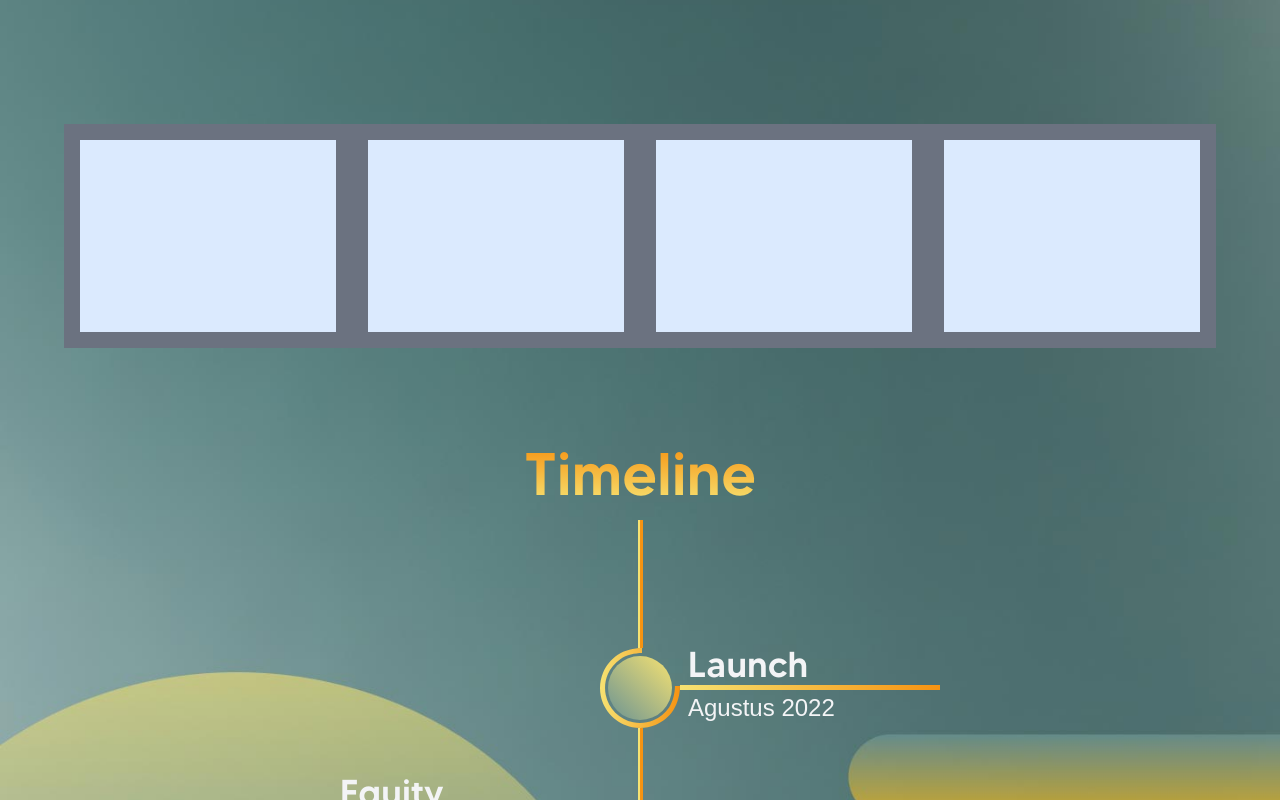
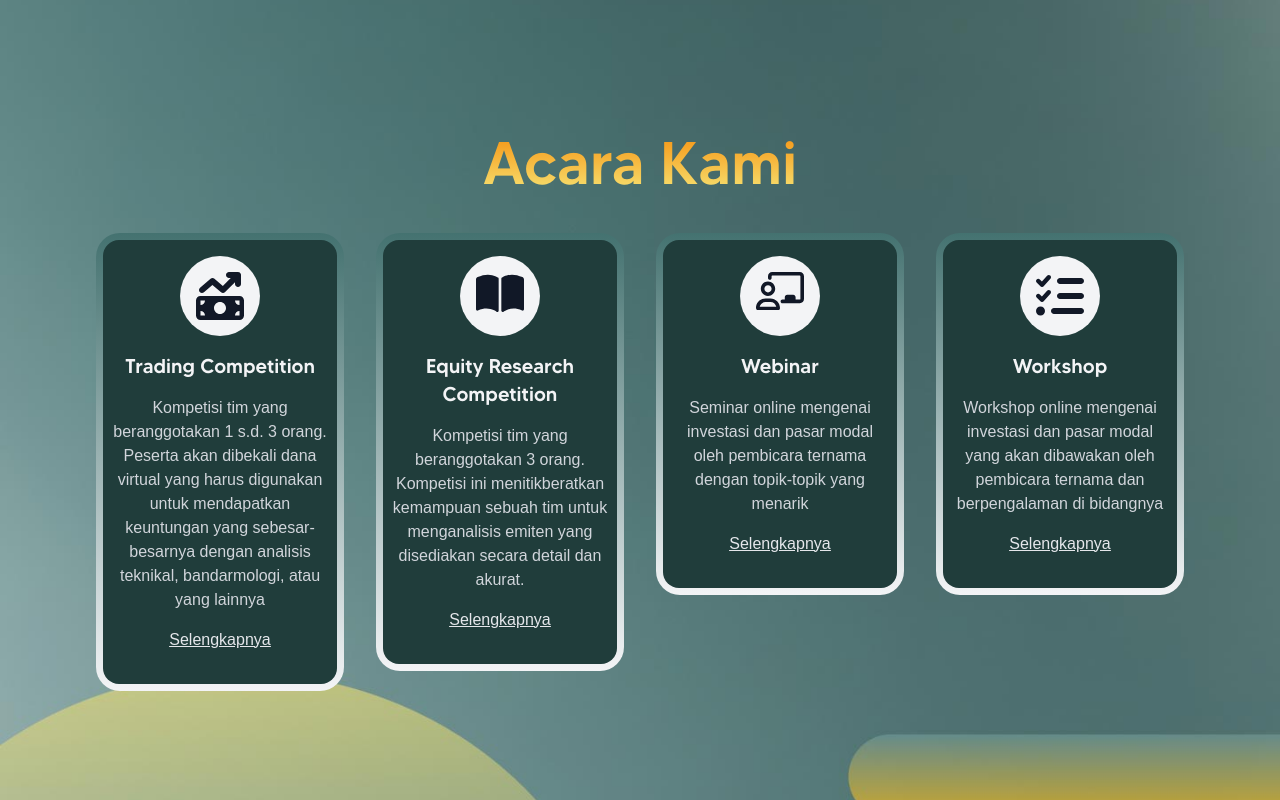
Before and after one commit to akbarmridho/infest-2022, a Next.js app: page / in a window 1280 px wide. Shown: the part 1640-2440 px from the top of the page. Built offline with nearby package versions, Linux system fonts and the light colour scheme; grey boxes are pictures that could not be loaded.

Commit message:
acara kami card and main banner

```diff
--- a/components/Card.tsx
+++ b/components/Card.tsx
@@ -1,7 +1,26 @@
-const Card = () => {
+import Link from 'next/link'
+import { ReactNode } from 'react'
+
+interface Props {
+    children: ReactNode,
+    title: string,
+    content: string,
+    href: string
+}
+
+const Card = ( {children, title, content, href } : Props) => {
     return (
-        <div className="basis-1/2 lg:basis-1/4 p-4">
-            <div className='bg-blue-100 h-48'></div>
+        <div className="w-[280px] p-4">
+            <div className="p-[7px] rounded-3xl bg-gradient-to-b from-tgreen-200 to-gray-100">
+                <div className='bg-tgreen-300 rounded-2xl w-full h-full py-4 px-2 text-gray-100'>
+                    <div className='bg-gray-100 h-20 w-20 rounded-full p-4 fill-gray-900 mx-auto'>
+                        { children }
+                    </div>
+                    <h3 className='font-tommy text-xl text-center my-4'> { title }</h3>
+                    <p className='text-center text-md text-gray-300'> { content }</p>
+                    <p className='text-center text-gray-200 underline my-4'><Link href={href}>Selengkapnya</Link></p>
+                </div>
+            </div>
         </div>
     )
 }
--- a/components/CardDeck.tsx
+++ b/components/CardDeck.tsx
@@ -1,13 +1,59 @@
 import Card from "./Card";
 
-const CardDeck = () => {
+interface Props {
+    events: {
+        title: string,
+        content: string,
+        href: string
+    }[]
+}
+
+const TradeIcon = () => {
+    return (<svg xmlns="http://www.w3.org/2000/svg" viewBox="0 0 512 512">
+        <path d="M470.7 9.441C473.7 12.49 476 16 477.6 19.75C479.1 23.5 479.1 27.6 480 31.9V32V128C480 145.7 465.7 160 448 160C430.3 160 416 145.7 416 128V109.3L310.6 214.6C298.8 226.5 279.9 227.2 267.2 216.3L175.1 138.1L84.82 216.3C71.41 227.8 51.2 226.2 39.7 212.8C28.2 199.4 29.76 179.2 43.17 167.7L155.2 71.7C167.2 61.43 184.8 61.43 196.8 71.7L286.3 148.4L370.7 64H352C334.3 64 320 49.67 320 32C320 14.33 334.3 0 352 0H447.1C456.8 0 464.8 3.554 470.6 9.305L470.7 9.441zM0 304C0 277.5 21.49 256 48 256H464C490.5 256 512 277.5 512 304V464C512 490.5 490.5 512 464 512H48C21.49 512 0 490.5 0 464V304zM48 464H96C96 437.5 74.51 416 48 416V464zM48 304V352C74.51 352 96 330.5 96 304H48zM464 416C437.5 416 416 437.5 416 464H464V416zM416 304C416 330.5 437.5 352 464 352V304H416zM256 320C220.7 320 192 348.7 192 384C192 419.3 220.7 448 256 448C291.3 448 320 419.3 320 384C320 348.7 291.3 320 256 320z"/>
+    </svg>)
+}
+
+const ResearchIcon = () => {
+    return (<svg xmlns="http://www.w3.org/2000/svg" viewBox="0 0 576 512">
+        <path d="M144.3 32.04C106.9 31.29 63.7 41.44 18.6 61.29c-11.42 5.026-18.6 16.67-18.6 29.15l0 357.6c0 11.55 11.99 19.55 22.45 14.65c126.3-59.14 219.8 11 223.8 14.01C249.1 478.9 252.5 480 256 480c12.4 0 16-11.38 16-15.98V80.04c0-5.203-2.531-10.08-6.781-13.08C263.3 65.58 216.7 33.35 144.3 32.04zM557.4 61.29c-45.11-19.79-88.48-29.61-125.7-29.26c-72.44 1.312-118.1 33.55-120.9 34.92C306.5 69.96 304 74.83 304 80.04v383.1C304 468.4 307.5 480 320 480c3.484 0 6.938-1.125 9.781-3.328c3.925-3.018 97.44-73.16 223.8-14c10.46 4.896 22.45-3.105 22.45-14.65l.0001-357.6C575.1 77.97 568.8 66.31 557.4 61.29z"/>
+    </svg>)
+}
+
+const WebinarIcon = () => {
+    return (
+        <svg xmlns="http://www.w3.org/2000/svg" viewBox="0 0 640 512">
+            <path d="M192 352H128c-70.69 0-128 57.3-128 128c0 17.67 14.33 32 32 32h256c17.67 0 32-14.33 32-32C320 409.3 262.7 352 192 352zM49.61 464C57.04 427.5 89.37 400 128 400h64c38.63 0 70.96 27.53 78.39 64H49.61zM160 320c53.02 0 96-42.98 96-96c0-53.02-42.98-96-96-96C106.1 128 64 170.1 64 224C64 277 106.1 320 160 320zM160 176c26.47 0 48 21.53 48 48S186.5 272 160 272S112 250.5 112 224S133.5 176 160 176zM584 0H216C185.1 0 160 25.12 160 56V80c0 13.25 10.75 24 24 24S208 93.25 208 80V56c0-4.406 3.594-8 8-8h368c4.406 0 8 3.594 8 8v304c0 4.406-3.594 8-8 8H528v-32c0-17.67-14.33-32-32-32H416c-17.67 0-32 14.33-32 32v32h-32c-13.25 0-24 10.75-24 24S338.8 416 352 416h232c30.88 0 56-25.12 56-56v-304C640 25.12 614.9 0 584 0z"/>
+        </svg>
+    )
+}
+
+const WorkshopIcon = () => {
+    return (
+        <svg xmlns="http://www.w3.org/2000/svg" viewBox="0 0 512 512">
+            <path d="M152.1 38.16C161.9 47.03 162.7 62.2 153.8 72.06L81.84 152.1C77.43 156.9 71.21 159.8 64.63 159.1C58.05 160.2 51.69 157.6 47.03 152.1L7.029 112.1C-2.343 103.6-2.343 88.4 7.029 79.03C16.4 69.66 31.6 69.66 40.97 79.03L63.08 101.1L118.2 39.94C127 30.09 142.2 29.29 152.1 38.16V38.16zM152.1 198.2C161.9 207 162.7 222.2 153.8 232.1L81.84 312.1C77.43 316.9 71.21 319.8 64.63 319.1C58.05 320.2 51.69 317.6 47.03 312.1L7.029 272.1C-2.343 263.6-2.343 248.4 7.029 239C16.4 229.7 31.6 229.7 40.97 239L63.08 261.1L118.2 199.9C127 190.1 142.2 189.3 152.1 198.2V198.2zM224 96C224 78.33 238.3 64 256 64H480C497.7 64 512 78.33 512 96C512 113.7 497.7 128 480 128H256C238.3 128 224 113.7 224 96V96zM224 256C224 238.3 238.3 224 256 224H480C497.7 224 512 238.3 512 256C512 273.7 497.7 288 480 288H256C238.3 288 224 273.7 224 256zM160 416C160 398.3 174.3 384 192 384H480C497.7 384 512 398.3 512 416C512 433.7 497.7 448 480 448H192C174.3 448 160 433.7 160 416zM0 416C0 389.5 21.49 368 48 368C74.51 368 96 389.5 96 416C96 442.5 74.51 464 48 464C21.49 464 0 442.5 0 416z"/>
+        </svg>
+    )
+}
+
+const CardDeck = ({ events }: Props) => {
+    const icons = [TradeIcon(), ResearchIcon(), WebinarIcon(), WorkshopIcon()]
+
     return (
         <div className='flex justify-center'>
-            <div className='bg-gray-500 w-full mx flex flex-row flex-wrap'>
-                <Card/>
-                <Card/>
-                <Card/>
-                <Card/>
+            <div className="w-full mx">
+                <h2 className="h2 text-center text-gradient mb-4 lg:mb-6">Acara Kami</h2>
+                <div className='flex flex-row flex-wrap justify-center items-stretch'>
+                    {
+                        events.map((event, i) => {
+                            return (
+                                <Card title={event.title} content={event.content} href={event.href} key={i}>
+                                    { icons[i] }
+                                </Card>
+                            )
+                        })
+                    }
+                </div>
             </div>
         </div>
     )
--- a/components/FAQButton.tsx
+++ b/components/FAQButton.tsx
@@ -1,4 +1,4 @@
-import { MouseEventHandler, useState } from "react"
+import { MouseEventHandler } from "react"
 
 interface Props {
     currentActive: string,
--- a/components/LogoBanner.tsx
+++ b/components/LogoBanner.tsx
@@ -1,7 +1,15 @@
+import Image from "next/image"
+import logoImage from '../public/logo-with-text.png'
+
 const LogoBanner = () => {
     return (
         <div className='flex justify-center'>
-            <div className='bg-gray-500 w-full mx h-72'></div>
+            <div className='w-full mx'>
+                <div className="flex justify-center my-8">
+                    <Image src={logoImage} alt="Investment Festival (INFEST) 2022"/>
+                </div>
+                <h2 className="text-gray-100 text-4xl text-center">The Biggest Investment Festival Held by <br />KSEP ITB for Indonesia</h2>
+            </div>
         </div>
     )
 }
--- a/pages/index.tsx
+++ b/pages/index.tsx
@@ -51,7 +51,7 @@ const Home = ({
         <About title={about.title} content={about.content}/>
         <Theme title={theme.title} content={theme.content}/>
         <Teaser/>
-        <CardDeck />
+        <CardDeck events={events}/>
         <Timeline events={timeline}/>
         <FAQMultipleDeck items={qna}/>
         <Sponsor />
```
Also changed, not shown: public/logo-with-text.png (added).
